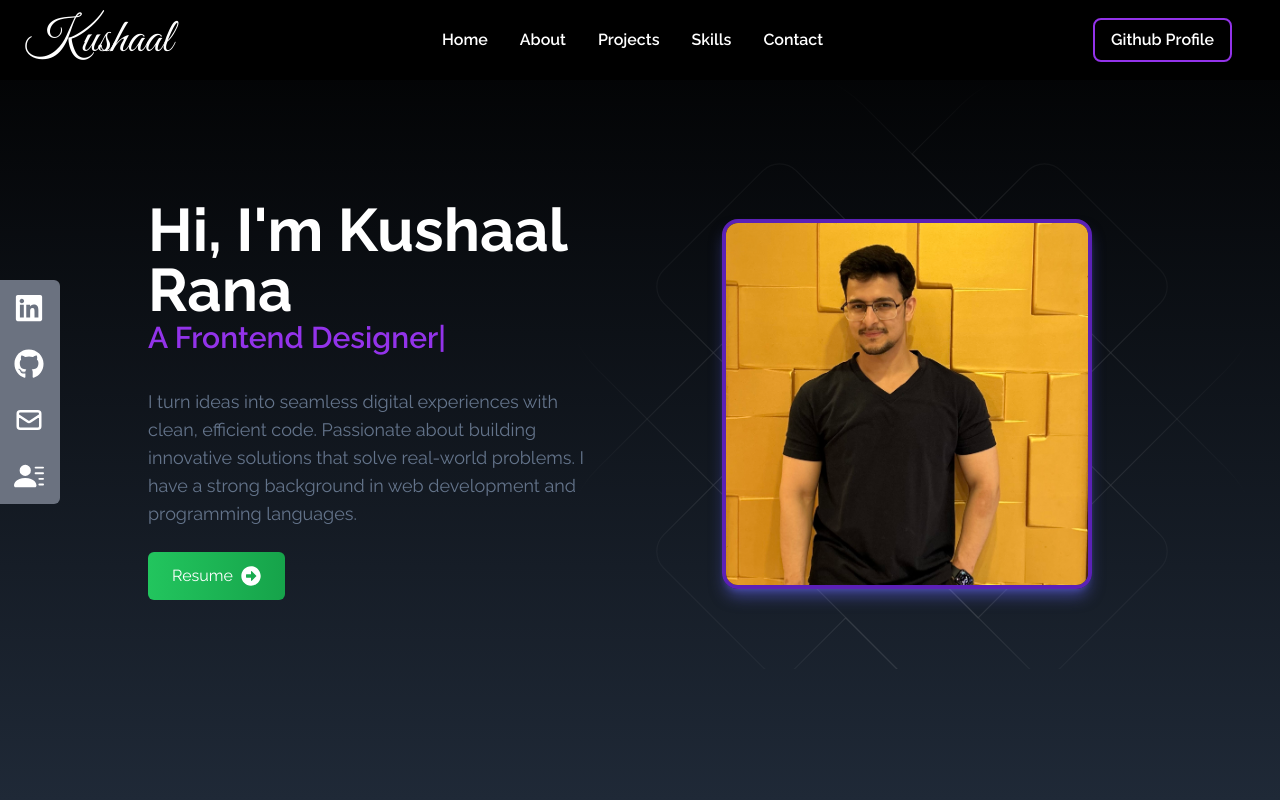
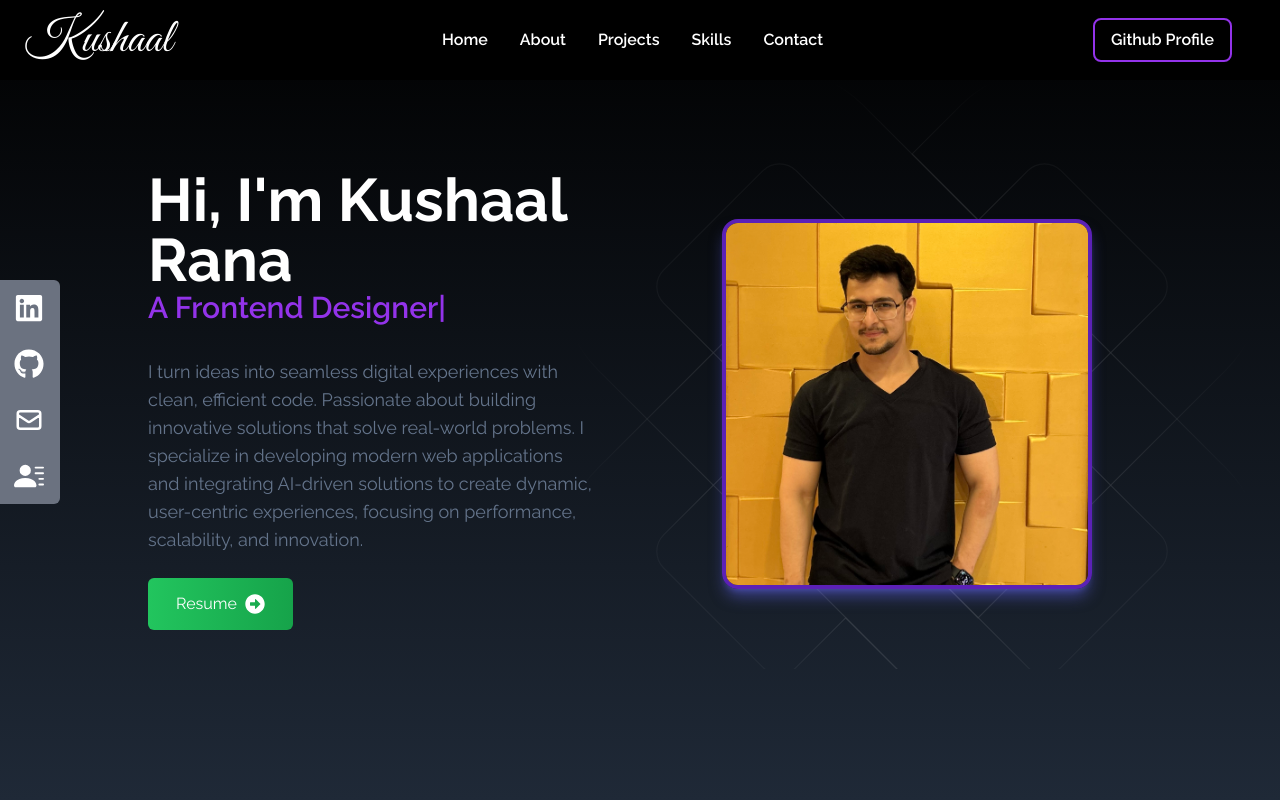
Before and after one commit to kushaal-rana/my-portfolio-website, a React (Create React App) app: page / in a window 1280 px wide. Shown: the top 800 px of the page. Built offline with nearby package versions, Linux system fonts and the light colour scheme.

Commit message:
text and button size changes

```diff
--- a/src/components/Home.jsx
+++ b/src/components/Home.jsx
@@ -63,15 +63,17 @@ const Home = () => {
           <p className="text-slate-500 font-normal text-lg py-4 max-w-md text-center md:text-left">
             I turn ideas into seamless digital experiences with clean, efficient
             code. Passionate about building innovative solutions that solve
-            real-world problems. I have a strong background in web development
-            and programming languages.
+            real-world problems. I specialize in developing modern web
+            applications and integrating AI-driven solutions to create dynamic,
+            user-centric experiences, focusing on performance, scalability, and
+            innovation.
           </p>
           <div className="flex justify-center md:justify-start">
             <a
               href="https://drive.google.com/file/d/16ZP5CcgCQ4gkRm21cv46p-SnSmhRbTXG/view" // Replace with your actual drive link
               target="_blank"
               rel="noopener noreferrer"
-              className="group text-white w-fit px-6 py-3 my-2 flex items-center rounded-md bg-gradient-to-r from-green-500 to-green-600 hover:from-green-600 hover:to-green-500 cursor-pointer"
+              className="group text-white w-fit px-7 py-3.5 my-2 flex items-center rounded-md bg-gradient-to-r from-green-500 to-green-600 hover:from-green-600 hover:to-green-500 cursor-pointer"
             >
               Resume
               <span className="group-hover:translate-x-2 duration-300">
```
